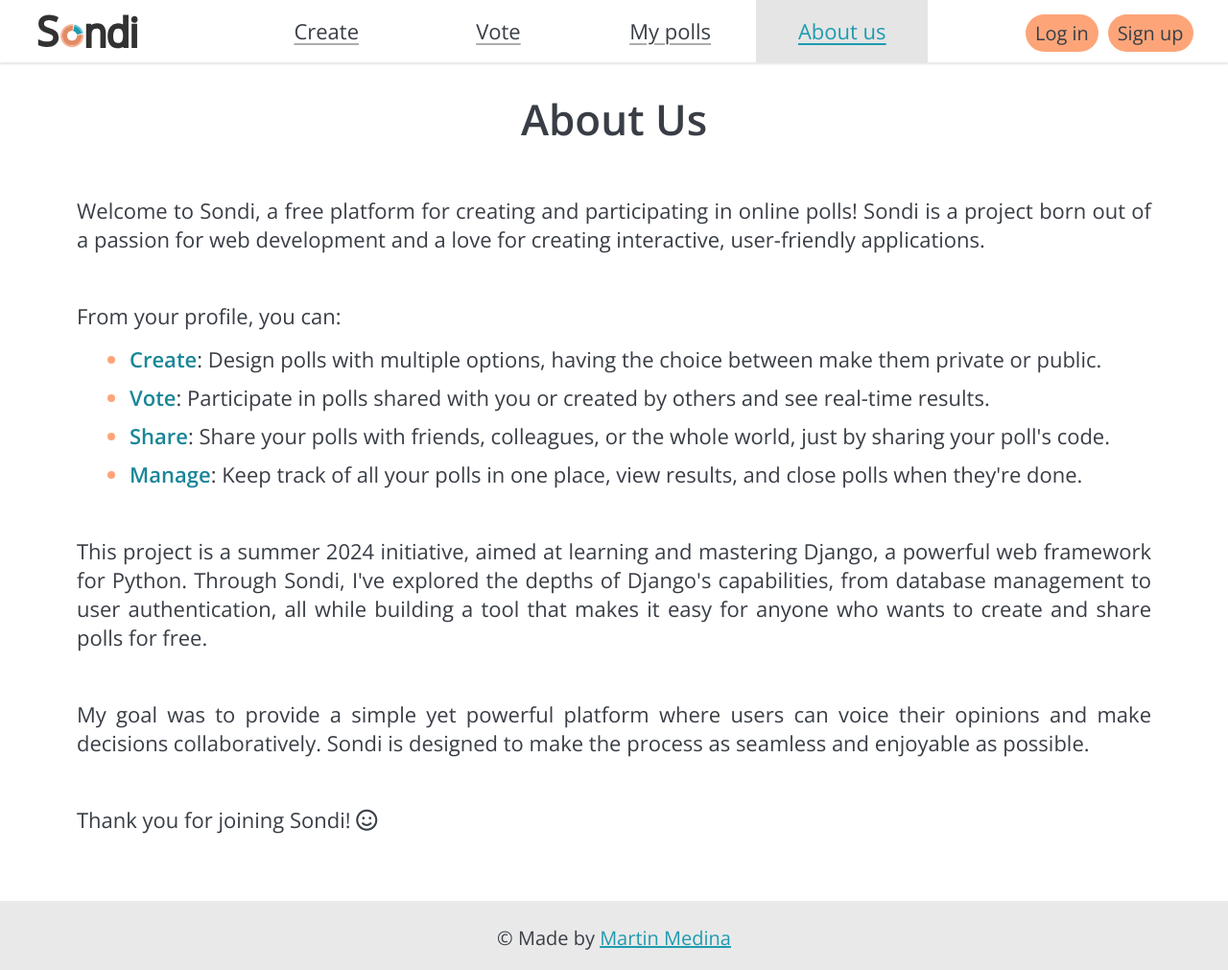
After one commit to medinammartin3/Sondi, a Django app: page /about/ in a window 1280 px wide. The commit adds this page. Shown: the whole page at 96% size. Run offline with Django 4.2, Linux system fonts and the light colour scheme; some libraries are stand-ins or nearby versions.

Commit message:
About us html and css

```diff
--- a/home/static/home/style.css
+++ b/home/static/home/style.css
@@ -13,7 +13,7 @@ h2{
     margin: 2% 20% 6% 20%;
 }
 
-main p{
+main > p{
     font-size: 23px;
     margin: 2.5% 0;
 }
@@ -21,3 +21,33 @@ main p{
 .button{
     padding: 12px 25px;
 }
+
+#about-main{
+    margin-bottom: 20px;
+}
+
+#about-main section{
+    margin: 50px 80px;
+    text-align: justify;
+}
+
+strong{
+    color: #198697;
+}
+
+section p{
+    margin: 0;
+}
+
+section ul{
+    margin: 15px;
+}
+
+section ul li{
+    margin-bottom: 10px;
+}
+
+
+section ul li::marker{
+    color: #fda579;
+}
--- /dev/null
+++ b/home/templates/home/about.html
@@ -0,0 +1,71 @@
+{% extends "base.html" %}
+
+{% block title %}Vote | Sondi{% endblock %}
+
+{% block css %}
+{% load static %}
+{% static 'home/style.css' %}
+{% endblock %}
+
+{% block aboutUsSelected %}
+class="selected"
+{% endblock %}
+
+{% block content %}
+<main id="about-main">
+    <h1>About Us</h1>
+    <section>
+        <p>
+            Welcome to Sondi, a free platform for creating and participating
+            in online polls! Sondi is a project born out of a passion for web
+            development and a love for creating interactive, user-friendly
+            applications.
+        </p>
+    </section>
+    <section>
+        <p>From your profile, you can:</p>
+        <ul>
+            <li>
+                <strong>Create</strong>: Design polls with multiple options,
+                having the choice between make them private or public.
+            </li>
+            <li>
+                <strong>Vote</strong>: Participate in polls shared with you or
+                created by others and see real-time results.
+            </li>
+            <li>
+                <strong>Share</strong>: Share your polls with friends, colleagues,
+                or the whole world, just by sharing your poll's code.
+            </li>
+            <li>
+                <!-- TODO: Close polls -->
+                <strong>Manage</strong>: Keep track of all your polls in one
+                place, view results, and close polls when they're done.
+            </li>
+        </ul>
+    </section>
+    <section>
+        <p>
+            This project is a summer 2024 initiative, aimed at learning and
+            mastering Django, a powerful web framework for Python.
+            Through Sondi, I've explored the depths of Django's capabilities,
+            from database management to user authentication, all while building
+            a tool that makes it easy for anyone who wants to create and share
+            polls for free.
+        </p>
+    </section>
+    <section>
+        <p>
+            My goal was to provide a simple yet powerful platform where
+            users can voice their opinions and make decisions collaboratively.
+            Sondi is designed to make the process as seamless and enjoyable
+            as possible.
+        </p>
+    </section>
+    <section>
+        <p>
+            Thank you for joining Sondi! <i class="fa-regular fa-face-smile"></i>
+        </p>
+    </section>
+</main>
+{% endblock %}
--- a/home/urls.py
+++ b/home/urls.py
@@ -5,4 +5,5 @@ from . import views
 app_name = "home"
 urlpatterns = [
     path("", views.HomepageView.as_view(), name="index"),
+    path("about/", views.AboutUsView.as_view(), name="about")
 ]
--- a/home/views.py
+++ b/home/views.py
@@ -3,3 +3,7 @@ from django.views.generic import TemplateView
 
 class HomepageView(TemplateView):
     template_name = "home/index.html"
+
+
+class AboutUsView(TemplateView):
+    template_name = "home/about.html"
--- a/polls/urls.py
+++ b/polls/urls.py
@@ -6,7 +6,7 @@ app_name = "polls"
 urlpatterns = [
     path("", views.IndexView.as_view(), name="index"),
     path("results/<int:pk>/", views.ResultsView.as_view(), name="results"),
-    path("vote/<int:question_id>", views.vote, name="vote"),
-    path("create", views.CreatePollView.as_view(), name="create"),
+    path("vote/<int:question_id>/", views.vote, name="vote"),
+    path("create/", views.CreatePollView.as_view(), name="create"),
     path("confirmation/<int:pk>/", views.ConfirmationView.as_view(), name="confirmation"),
 ]
--- a/templates/base.html
+++ b/templates/base.html
@@ -19,7 +19,7 @@
                 <li><a href="{% url 'polls:create' %}" {% block createSelected %}{% endblock %}>Create</a></li>
                 <li><a href="{% url 'polls:index' %}" {% block voteSelected %}{% endblock %}>Vote</a></li>
                 <li><a href="" {% block mypollsSelected %}{% endblock %}>My polls</a></li>
-                <li><a href="" {% block aboutusSelected %}{% endblock %}>About us</a></li>
+                <li><a href="{% url 'home:about' %}" {% block aboutUsSelected %}{% endblock %}>About us</a></li>
             </ul>
             <div id="registration">
                 <ul>
```
Also changed, not shown: db.sqlite3.
